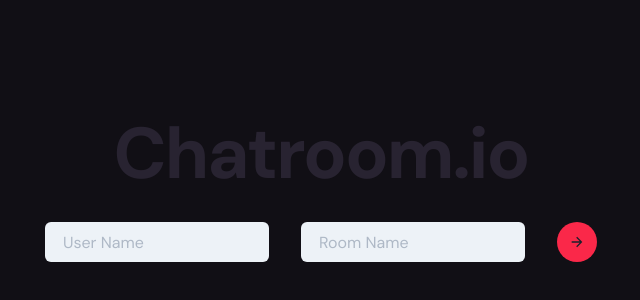
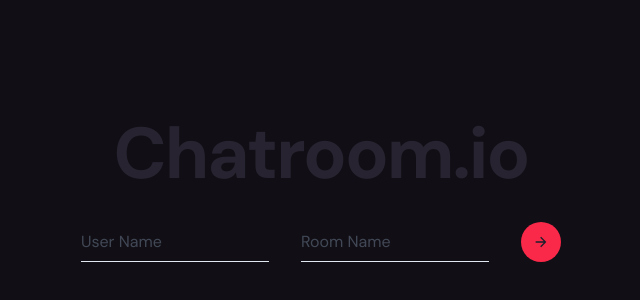
Before and after one commit to saldanaj97/ChatApp, a React (Create React App) app in the folder chat-client/: page / in a window 1280 px wide. Shown: the part 194-494 px from the top of the page, without its empty margins (319-959 px from the left). Built offline with nearby package versions, Linux system fonts and the light colour scheme; no server answers.

Commit message:
Changed the look of the homepage input boxes

```diff
--- a/chat-client/src/Components/Login/Login.js
+++ b/chat-client/src/Components/Login/Login.js
@@ -52,8 +52,8 @@ const Login = () => {
         <Flex className='login' flexDirection='column' mb='8'>
             <Heading as="h1" size="4xl" textAlign='center' mb='8' fontFamily='DM Sans' fontWeight='600' letterSpacing='-2px' color={'#282331'}>Chatroom.io</Heading>
             <Flex className="form" gap='1rem' flexDirection={{ base: "column", md: "row" }}>
-                <Input variant='filled' mr={{ base: "0", md: "4" }} mb={{ base: "4", md: "0" }} type="text" placeholder='User Name' value={name} onChange={e => setName(e.target.value)} />
-                <Input variant='filled' mr={{ base: "0", md: "4" }} mb={{ base: "4", md: "0" }} type="text" placeholder='Room Name' value={room} onChange={e => setRoom(e.target.value)} />
+                <Input variant='flushed' mr={{ base: "0", md: "4" }} mb={{ base: "4", md: "0" }} focusBorderColor='#FA2849' type="text" placeholder='User Name' value={name} onChange={e => setName(e.target.value)} />
+                <Input variant='flushed' mr={{ base: "0", md: "4" }} mb={{ base: "4", md: "0" }} focusBorderColor='#FA2849' type="text" placeholder='Room Name' value={room} onChange={e => setRoom(e.target.value)} />
                 <IconButton backgroundColor='#FA2849' isRound='true' icon={<RiArrowRightLine />} onClick={handleClick}></IconButton>
             </Flex>
         </Flex>
```
